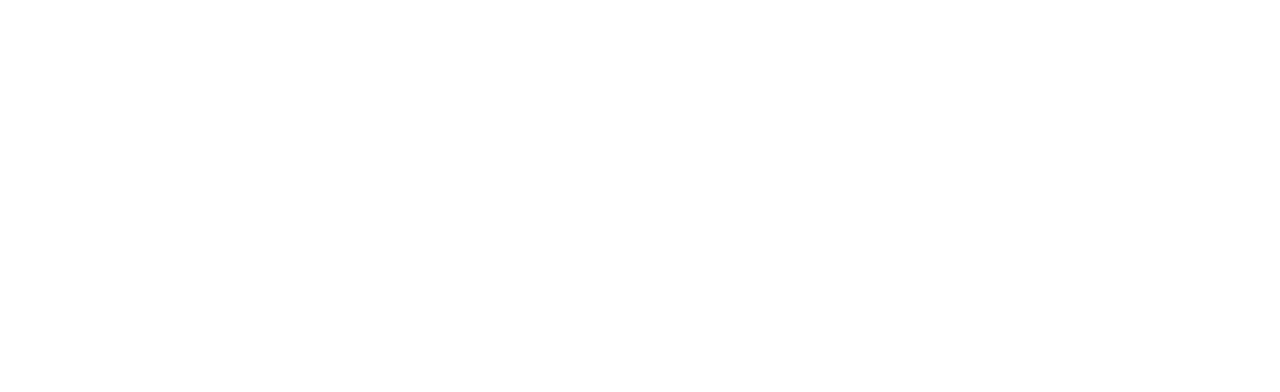
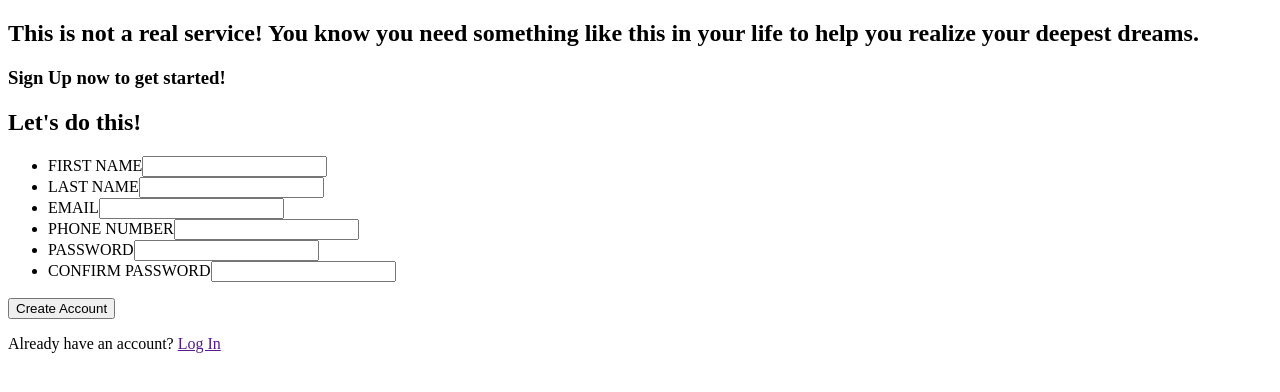
Before and after one commit to manvinderjit/odin-fsjs-project-signup-form, a plain HTML site: page index.html in a window 1280 px wide. Drawn offline with Linux system fonts and the light colour scheme.

Commit message:
Basic HTML Layout Complete

```diff
--- a/index.html
+++ b/index.html
@@ -8,6 +8,33 @@
     <link rel="stylesheet" href="style.css">
 </head>
 <body>
+    <div id="container">
+        <div id="left-section">
+            <div id="header-logo"></div>
+        </div>
+        <div id="right-section">
+            <div id="rs-intro">
+                <h2>This is not a real service! You know you need something like this in your life to help you realize your deepest dreams.</h2>
+                <h3>Sign Up now to get started!</h3>
 
+            </div>
+            <div id="rs-inputs">
+                <h2>Let's do this!</h2>
+                <ul>
+                    <li><label for="">FIRST NAME</label><input type="text"></li>
+                    <li><label for="">LAST NAME</label><input type="text"></li>
+                    <li><label for="">EMAIL</label><input type="text"></li>
+                    <li><label for="">PHONE NUMBER</label><input type="text"></li>
+                    <li><label for="">PASSWORD</label><input type="text"></li>
+                    <li><label for="">CONFIRM PASSWORD</label><input type="text"></li>
+                </ul>
+            </div>
+            <div id="rs-confirmation">
+                <button>Create Account</button>
+                <p>Already have an account? <a href="">Log In</a></p>
+            </div>
+
+        </div>
+    </div>
 </body>
 </html>
```
Also changed, not shown: images/left-image.jpg (added).
